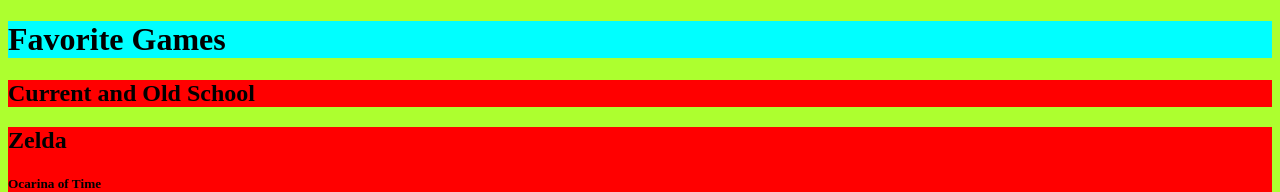
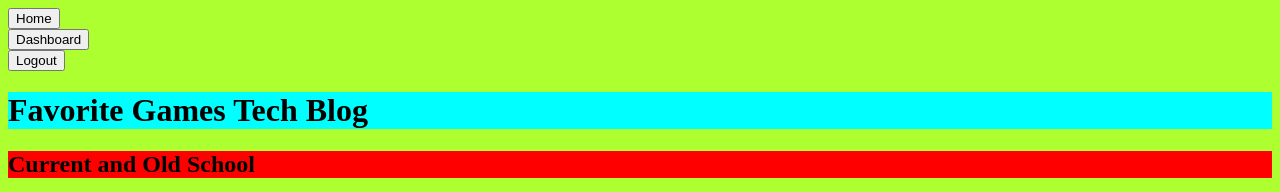
Before and after one commit to OwenGarrett/Tech-Blog, a plain HTML site: page index.html in a window 1280 px wide. Shown: the top 192 px of the page. Drawn offline with Linux system fonts and the light colour scheme.

Commit message:
added buttons

```diff
--- a/index.html
+++ b/index.html
@@ -8,7 +8,10 @@
     <title>Tech Blog</title>
   </head>
   <body>
-    <h1>Favorite Games</h1>
+    <button type="button">Home</button><br>
+    <button type="button">Dashboard</button><br>
+    <button type="button">Logout</button><br>
+    <h1>Favorite Games Tech Blog</h1>
     <div class="header">
       <h2>Current and Old School</h2>
     </div>
```
Also changed, not shown: 1 other file.
